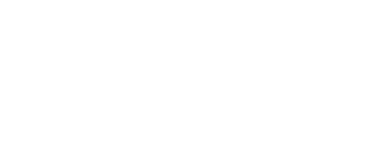
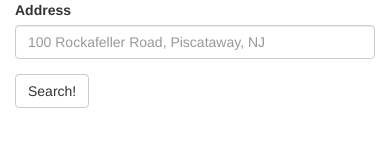
Before and after one commit to ajurado2204/JSONandAJAX, a plain HTML site: page index.html in a window 390 px wide. Drawn offline with nearby package versions, Linux system fonts and the light colour scheme.

Commit message:
added bootstrap layout to main page

```diff
--- a/index.html
+++ b/index.html
@@ -1,9 +1,27 @@
 <!DOCTYPE html>
 <html>
 <head>
-  <title>Lab Work</title>
+  <title>Google Maps Flickr Search</title>
+  <link rel="stylesheet" type="text/css" href="https://maxcdn.bootstrapcdn.com/bootstrap/3.3.6/css/bootstrap.min.css">
 </head>
 <body>
-
+  <div class="container">
+    <div class="row">
+      <div class="col-md-4">
+        <form class="form-inline">
+          <div class="form-group">
+            <label>Address</label>
+            <input type="text" class="form-control" id="userAddress" placeholder="100 Rockafeller Road, Piscataway, NJ" />
+          </div>
+          <button type="submit" class="btn btn-default">Search!</button>
+        </form>
+      </div>
+      <div class="col-md-8">
+        <div class="row" id="photosRow"></div>
+      </div>
+    </div>
+  </div>
+  <script type="text/javascript" src="https://code.jquery.com/jquery-2.1.4.min.js"></script>
+  <script type="text/javascript" src="js/photosearch.js"></script>
 </body>
 </html>
```
